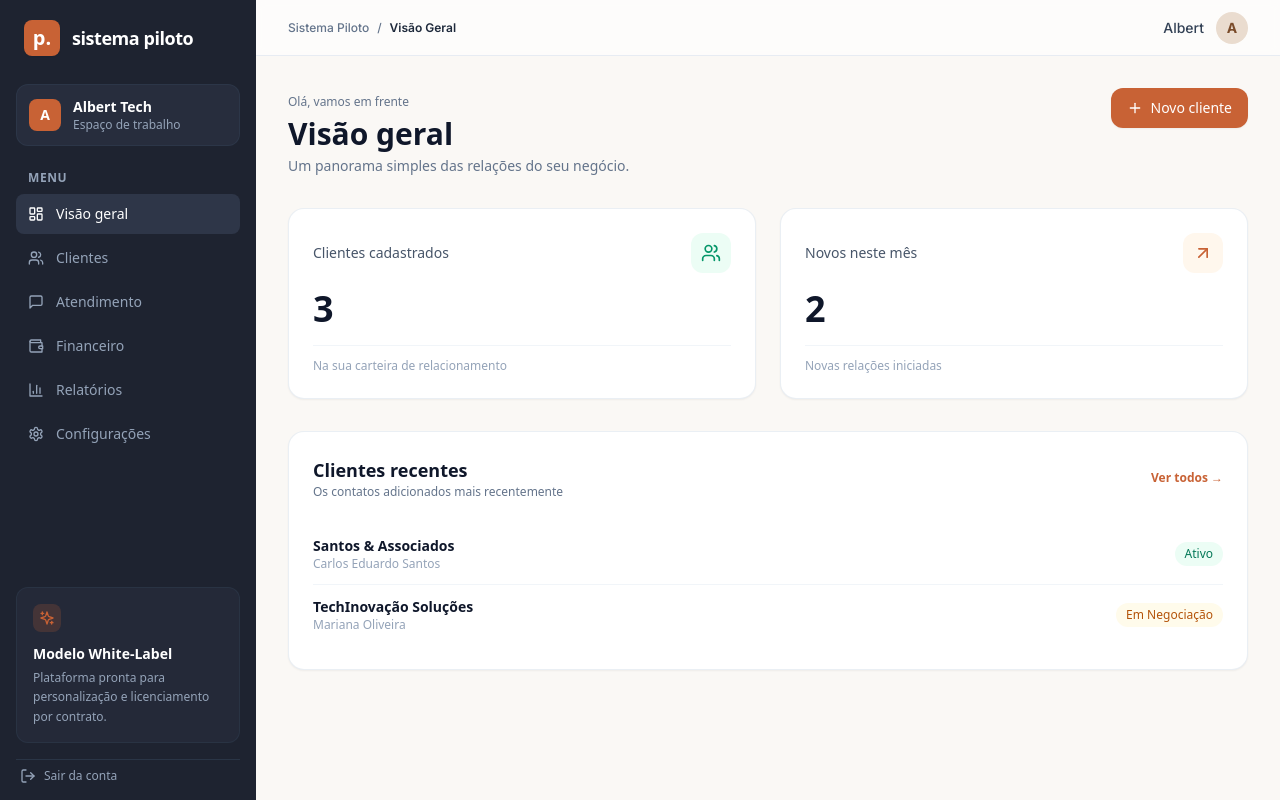
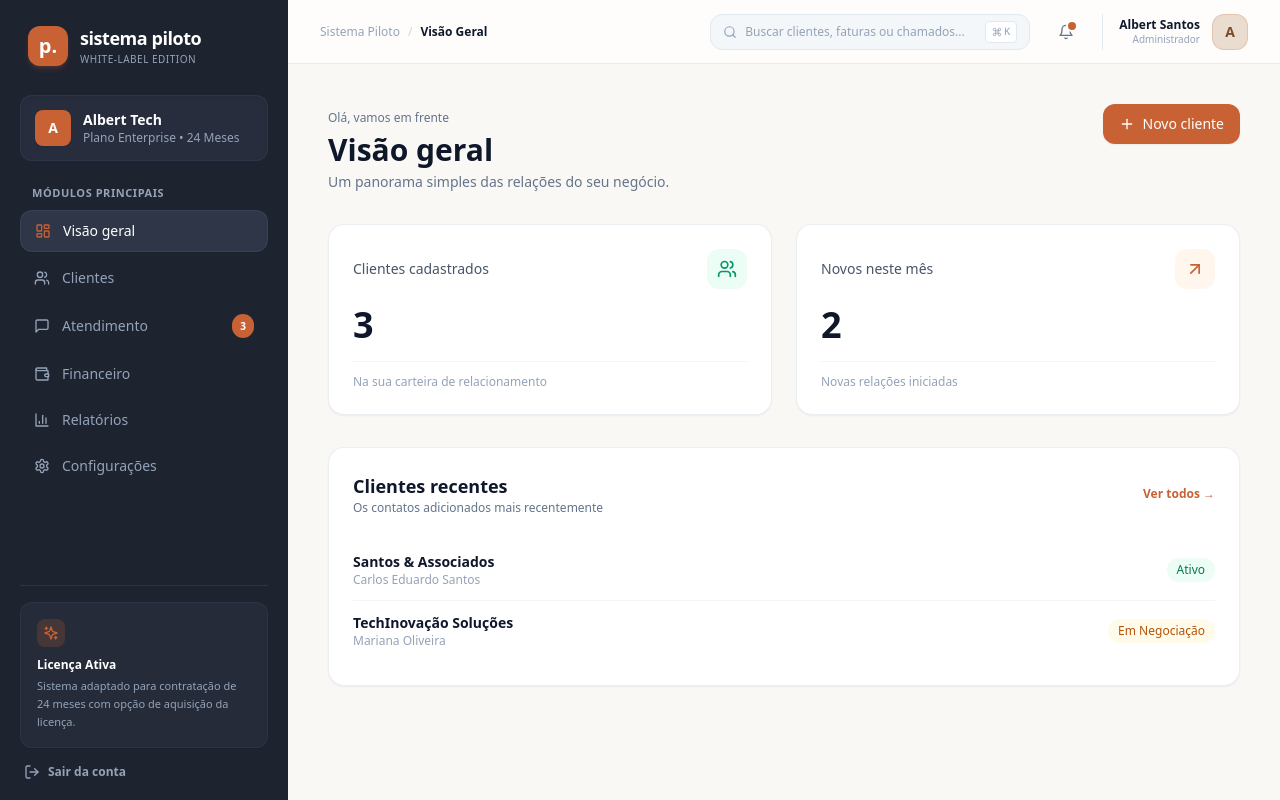
Before and after one commit to AlbertAlves12/Nexus, a Next.js app in the folder meu-sistema-piloto/: page / in a window 1280 px wide. Built offline with nearby package versions, Linux system fonts and the light colour scheme.

Commit message:
Update layout.tsx

```diff
--- a/meu-sistema-piloto/app/(dashboard)/layout.tsx
+++ b/meu-sistema-piloto/app/(dashboard)/layout.tsx
@@ -1,11 +1,27 @@
 'use client';
 
+import { useState } from 'react';
 import Link from 'next/link';
 import { usePathname } from 'next/navigation';
-import { LayoutDashboard, Users, Wallet, MessageSquare, BarChart3, Settings, Sparkles, LogOut } from 'lucide-react';
+import {
+  LayoutDashboard,
+  Users,
+  Wallet,
+  MessageSquare,
+  BarChart3,
+  Settings,
+  Sparkles,
+  LogOut,
+  Search,
+  Bell,
+  Command,
+  Menu,
+  X,
+} from 'lucide-react';
 
 export default function DashboardLayout({ children }: { children: React.ReactNode }) {
   const pathname = usePathname();
+  const [sidebarAberta, setSidebarAberta] = useState(false);
 
   const menu = [
     { label: 'Visão geral', href: '/', icon: LayoutDashboard },
@@ -17,30 +33,56 @@ export default function DashboardLayout({ children }: { children: React.ReactNod
   ];
 
   return (
-    <div className="flex min-h-screen bg-[#FAF8F5]">
-      {/* Sidebar */}
-      <aside className="w-64 bg-[#1E2330] text-slate-200 flex flex-col justify-between p-4 shrink-0 font-sans">
+    <div className="flex min-h-screen bg-[#FAF8F5] font-sans antialiased">
+      {/* Overlay para Mobile */}
+      {sidebarAberta && (
+        <div
+          onClick={() => setSidebarAberta(false)}
+          className="fixed inset-0 bg-slate-900/50 z-40 lg:hidden backdrop-blur-sm"
+        />
+      )}
+
+      {/* Sidebar Principal (Fixa em Desktop, Gaveta em Mobile) */}
+      <aside
+        className={`fixed lg:static inset-y-0 left-0 z-50 w-72 bg-[#1E2330] text-slate-200 flex flex-col justify-between p-5 shrink-0 transform transition-transform duration-200 ease-in-out ${
+          sidebarAberta ? 'translate-x-0' : '-translate-x-full lg:translate-x-0'
+        }`}
+      >
         <div className="space-y-6">
-          <div className="flex items-center gap-3 px-2 py-1">
-            <div className="w-9 h-9 bg-[#C86235] text-white rounded-lg flex items-center justify-center font-bold text-xl shadow-sm">
-              p.
+          {/* Logo do Sistema White-Label */}
+          <div className="flex items-center justify-between px-2 py-1">
+            <div className="flex items-center gap-3">
+              <div className="w-10 h-10 bg-[#C86235] text-white rounded-xl flex items-center justify-center font-bold text-xl shadow-md shadow-[#C86235]/20">
+                p.
+              </div>
+              <div>
+                <span className="font-bold text-lg text-white tracking-tight block">sistema piloto</span>
+                <span className="text-[10px] text-slate-400 font-medium uppercase tracking-wider block">White-Label Edition</span>
+              </div>
             </div>
-            <span className="font-bold text-lg text-white tracking-tight">sistema piloto</span>
+            <button
+              onClick={() => setSidebarAberta(false)}
+              className="lg:hidden text-slate-400 hover:text-white"
+            >
+              <X className="w-5 h-5" />
+            </button>
           </div>
 
-          <div className="bg-[#272D3D] p-3 rounded-xl flex items-center gap-3 border border-slate-700/50">
-            <div className="w-8 h-8 bg-[#C86235] text-white font-bold rounded-lg flex items-center justify-center text-sm">
+          {/* Seletor de Espaço de Trabalho (Tenant) */}
+          <div className="bg-[#272D3D] p-3.5 rounded-xl flex items-center gap-3 border border-slate-700/50 shadow-inner">
+            <div className="w-9 h-9 bg-[#C86235] text-white font-bold rounded-lg flex items-center justify-center text-sm shadow-sm">
               A
             </div>
             <div className="flex-1 min-w-0">
               <p className="text-sm font-semibold text-white truncate">Albert Tech</p>
-              <p className="text-xs text-slate-400 truncate">Espaço de trabalho</p>
+              <p className="text-xs text-slate-400 truncate">Plano Enterprise • 24 Meses</p>
             </div>
           </div>
 
-          <nav className="space-y-1">
-            <p className="px-3 text-xs font-semibold text-slate-400 uppercase tracking-wider mb-2">
-              Menu
+          {/* Menu de Navegação */}
+          <nav className="space-y-1.5">
+            <p className="px-3 text-[11px] font-bold text-slate-400 uppercase tracking-wider mb-2">
+              Módulos Principais
             </p>
             {menu.map((item) => {
               const Icon = item.icon;
@@ -49,33 +91,42 @@ export default function DashboardLayout({ children }: { children: React.ReactNod
                 <Link
                   key={item.href}
                   href={item.href}
-                  className={`flex items-center gap-3 px-3 py-2.5 text-sm font-medium rounded-lg transition-colors ${
+                  onClick={() => setSidebarAberta(false)}
+                  className={`flex items-center justify-between px-3.5 py-2.5 text-sm font-medium rounded-xl transition-all ${
                     isActive
-                      ? 'bg-[#2E3648] text-white'
+                      ? 'bg-[#2E3648] text-white shadow-sm border border-slate-600/40'
                       : 'text-slate-400 hover:bg-[#272D3D] hover:text-white'
                   }`}
                 >
-                  <Icon className="w-4 h-4" />
-                  {item.label}
+                  <div className="flex items-center gap-3">
+                    <Icon className={`w-4 h-4 ${isActive ? 'text-[#C86235]' : 'text-slate-400'}`} />
+                    {item.label}
+                  </div>
+                  {item.label === 'Atendimento' && (
+                    <span className="text-[10px] font-bold bg-[#C86235] text-white px-2 py-0.5 rounded-full">
+                      3
+                    </span>
+                  )}
                 </Link>
               );
             })}
           </nav>
         </div>
 
-        <div className="space-y-4">
-          <div className="bg-[#272D3D]/70 p-4 rounded-xl border border-slate-700/40">
-            <div className="w-7 h-7 bg-[#C86235]/20 rounded-lg flex items-center justify-center text-[#C86235] mb-3">
+        {/* Bloco Inferior: Card Informativo & Sair */}
+        <div className="space-y-4 pt-4 border-t border-slate-700/60">
+          <div className="bg-[#272D3D]/80 p-4 rounded-xl border border-slate-700/50 shadow-sm">
+            <div className="w-7 h-7 bg-[#C86235]/20 rounded-lg flex items-center justify-center text-[#C86235] mb-2.5">
               <Sparkles className="w-4 h-4" />
             </div>
-            <h4 className="text-sm font-semibold text-white mb-1">Modelo White-Label</h4>
-            <p className="text-xs text-slate-400 leading-relaxed">
-              Plataforma pronta para personalização e licenciamento por contrato.
+            <h4 className="text-xs font-bold text-white mb-1">Licença Ativa</h4>
+            <p className="text-[11px] text-slate-400 leading-relaxed">
+              Sistema adaptado para contratação de 24 meses com opção de aquisição da licença.
             </p>
           </div>
 
-          <div className="pt-2 border-t border-slate-700/60 flex items-center justify-between px-1">
-            <button className="flex items-center gap-2 text-xs font-medium text-slate-400 hover:text-white transition-colors">
+          <div className="flex items-center justify-between px-1">
+            <button className="flex items-center gap-2 text-xs font-semibold text-slate-400 hover:text-white transition-colors">
               <LogOut className="w-4 h-4" />
               Sair da conta
             </button>
@@ -83,26 +134,62 @@ export default function DashboardLayout({ children }: { children: React.ReactNod
         </div>
       </aside>
 
-      {/* Conteúdo Central */}
-      <main className="flex-1 flex flex-col min-w-0">
-        <header className="h-14 px-8 flex items-center justify-between border-b border-slate-200/80 bg-white/60 backdrop-blur-sm">
-          <div className="text-xs text-slate-500 font-medium flex items-center gap-2">
-            <span>Sistema Piloto</span>
-            <span>/</span>
-            <span className="text-slate-800 font-semibold capitalize">
-              {pathname === '/' ? 'Visão geral' : pathname.replace('/', '')}
-            </span>
+      {/* Conteúdo Central Ajustável */}
+      <main className="flex-1 flex flex-col min-w-0 overflow-x-hidden">
+        {/* Header Superior Responsivo */}
+        <header className="h-16 px-4 sm:px-6 lg:px-8 border-b border-slate-200/80 bg-white/70 backdrop-blur-md flex items-center justify-between sticky top-0 z-30">
+          <div className="flex items-center gap-4">
+            <button
+              onClick={() => setSidebarAberta(true)}
+              className="lg:hidden p-2 text-slate-600 hover:bg-slate-100 rounded-lg"
+            >
+              <Menu className="w-5 h-5" />
+            </button>
+
+            {/* Trilha de Navegação */}
+            <div className="text-xs text-slate-500 font-medium hidden sm:flex items-center gap-2">
+              <span className="text-slate-400">Sistema Piloto</span>
+              <span className="text-slate-300">/</span>
+              <span className="text-slate-900 font-bold capitalize">
+                {pathname === '/' ? 'Visão geral' : pathname.replace('/', '')}
+              </span>
+            </div>
           </div>
 
-          <div className="flex items-center gap-3">
-            <span className="text-sm font-medium text-slate-700">Albert</span>
-            <div className="w-8 h-8 rounded-full bg-[#EADCCF] text-[#7A4B2A] flex items-center justify-center font-bold text-sm">
-              A
+          {/* Barra de Busca Global e Perfil */}
+          <div className="flex items-center gap-3 sm:gap-5">
+            {/* Campo de Busca Simulado */}
+            <div className="hidden md:flex items-center gap-2 bg-slate-100/80 border border-slate-200 px-3 py-1.5 rounded-xl text-xs text-slate-400 w-64 lg:w-80">
+              <Search className="w-3.5 h-3.5 text-slate-400" />
+              <span className="flex-1 truncate">Buscar clientes, faturas ou chamados...</span>
+              <kbd className="hidden lg:inline-flex items-center gap-0.5 bg-white border border-slate-200 text-slate-400 px-1.5 py-0.5 rounded text-[10px] font-medium shadow-2xs">
+                <Command className="w-2.5 h-2.5" /> K
+              </kbd>
+            </div>
+
+            {/* Botão Notificações */}
+            <button className="relative p-2 text-slate-500 hover:bg-slate-100 rounded-xl transition-colors">
+              <Bell className="w-4 h-4" />
+              <span className="absolute top-1.5 right-1.5 w-2 h-2 bg-[#C86235] rounded-full ring-2 ring-white" />
+            </button>
+
+            {/* Perfil do Usuário */}
+            <div className="flex items-center gap-3 pl-2 sm:pl-4 border-l border-slate-200">
+              <div className="text-right hidden sm:block">
+                <p className="text-xs font-bold text-slate-900 leading-tight">Albert Santos</p>
+                <p className="text-[10px] text-slate-400">Administrador</p>
+              </div>
+              <div className="w-9 h-9 rounded-xl bg-[#EADCCF] text-[#7A4B2A] flex items-center justify-center font-bold text-sm shadow-2xs border border-[#C86235]/20">
+                A
+              </div>
             </div>
           </div>
         </header>
 
-        <div className="p-8 flex-1 overflow-auto">{children}</div>
+        {/* Área de Conteúdo Expansível em Telas Grandes (max-w-[1600px]) */}
+        <div className="p-4 sm:p-6 lg:p-8 xl:p-10 flex-1 max-w-[1600px] w-full mx-auto space-y-8">
+          {children}
+        </div>
       </main>
     </div>
   );
```
